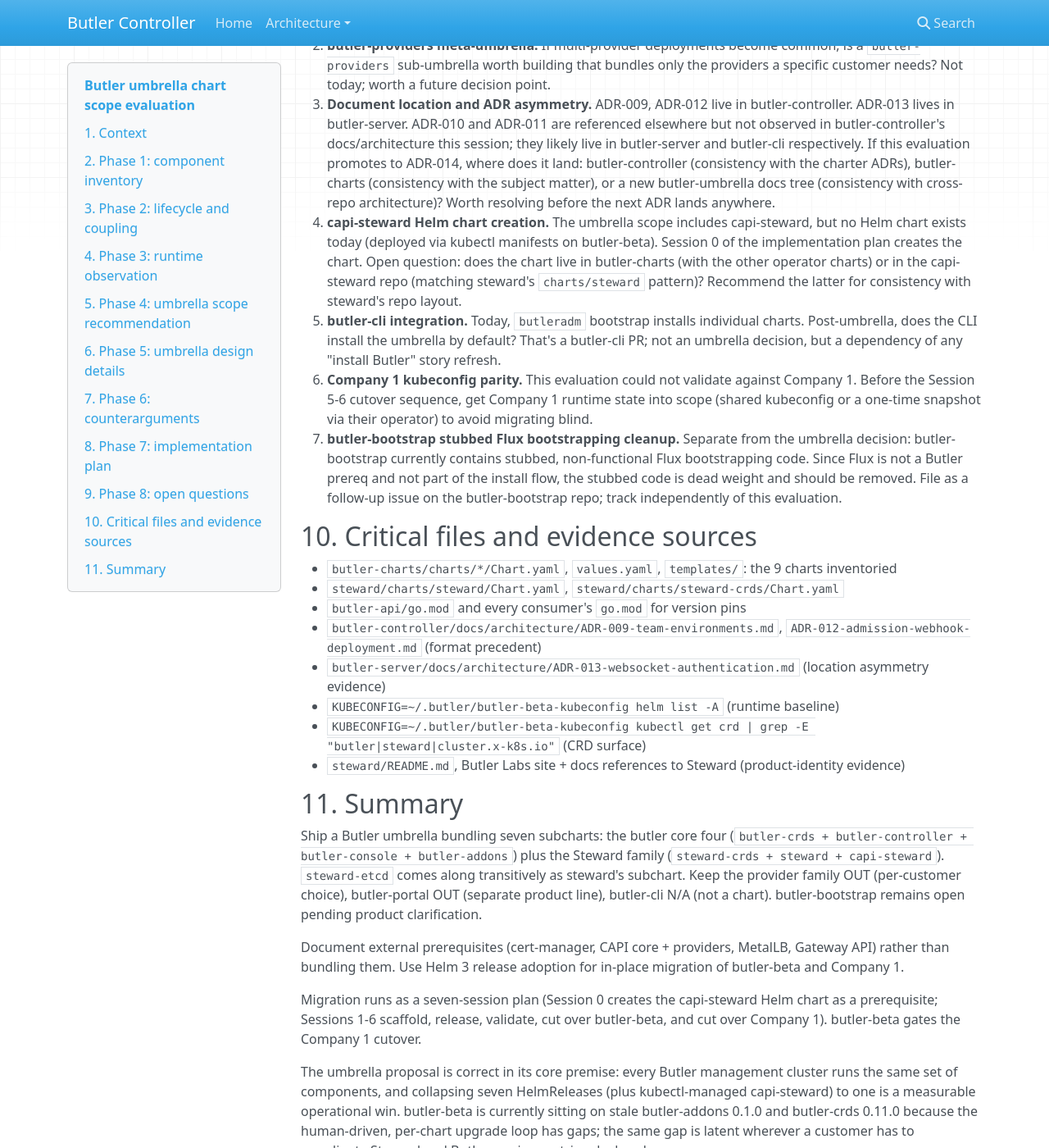
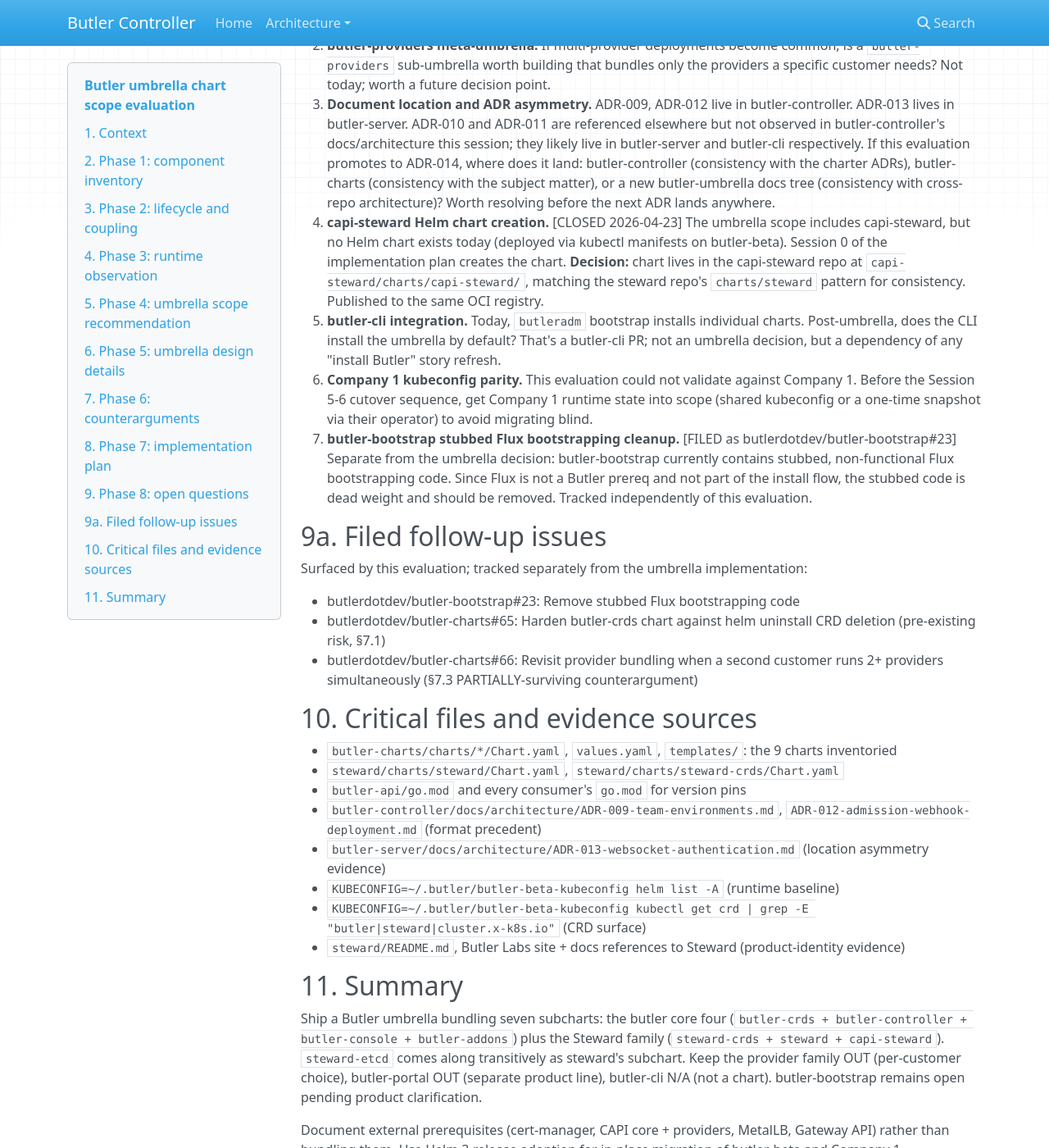
Before and after one commit to butlerdotdev/butler-controller, an MkDocs documentation site: the page built from docs/architecture/umbrella-chart-evaluation.md, in a window 1280 px wide and 1400 px high, scrolled down 14156 px. Shown: the whole window at 82% size. Built offline with MkDocs 1.6.1, drawn with Linux system fonts in a browser that asks for light colours; nearby versions of some CDN libraries.

Commit message:
docs: close umbrella-evaluation Phase 8 items 4 and 7, link follow-up issues
Close the open questions that don't require user input:

- §9.4 capi-steward Helm chart location: decided the capi-steward
  repo (matching steward's charts/steward layout). Closes the open
  question; Session 0 of the implementation plan creates the chart
  there.
- §9.7 butler-bootstrap stubbed Flux bootstrapping cleanup: filed as
  butlerdotdev/butler-bootstrap#23.

Adds a §9a "Filed follow-up issues" section linking three items
surfaced by this evaluation and tracked independently of the umbrella
implementation:
  - butler-bootstrap#23: stubbed Flux code cleanup
  - butler-charts#65: butler-crds helm.sh/resource-policy: keep hardening
  - butler-charts#66: provider-bundling revisit when multi-provider
    deployments become common

Remaining Phase 8 open questions (9.1 butler-bootstrap chart status,
9.3 ADR location) require user decision before the draft can promote
to ADR-014.

```diff
--- a/docs/architecture/umbrella-chart-evaluation.md
+++ b/docs/architecture/umbrella-chart-evaluation.md
@@ -413,10 +413,18 @@ Six sessions. Each session is surgical and validates on butler-beta or a KinD sc
 1. **butler-bootstrap chart status.** Is the chart still intended for use, or has butler-cli fully replaced it? Default: OUT of umbrella until clarified. If kept, re-evaluate inclusion.
 2. **butler-providers meta-umbrella.** If multi-provider deployments become common, is a `butler-providers` sub-umbrella worth building that bundles only the providers a specific customer needs? Not today; worth a future decision point.
 3. **Document location and ADR asymmetry.** ADR-009, ADR-012 live in butler-controller. ADR-013 lives in butler-server. ADR-010 and ADR-011 are referenced elsewhere but not observed in butler-controller's docs/architecture this session; they likely live in butler-server and butler-cli respectively. If this evaluation promotes to ADR-014, where does it land: butler-controller (consistency with the charter ADRs), butler-charts (consistency with the subject matter), or a new butler-umbrella docs tree (consistency with cross-repo architecture)? Worth resolving before the next ADR lands anywhere.
-4. **capi-steward Helm chart creation.** The umbrella scope includes capi-steward, but no Helm chart exists today (deployed via kubectl manifests on butler-beta). Session 0 of the implementation plan creates the chart. Open question: does the chart live in butler-charts (with the other operator charts) or in the capi-steward repo (matching steward's `charts/steward` pattern)? Recommend the latter for consistency with steward's repo layout.
+4. **capi-steward Helm chart creation.** [CLOSED 2026-04-23] The umbrella scope includes capi-steward, but no Helm chart exists today (deployed via kubectl manifests on butler-beta). Session 0 of the implementation plan creates the chart. **Decision:** chart lives in the capi-steward repo at `capi-steward/charts/capi-steward/`, matching the steward repo's `charts/steward` pattern for consistency. Published to the same OCI registry.
 5. **butler-cli integration.** Today, `butleradm` bootstrap installs individual charts. Post-umbrella, does the CLI install the umbrella by default? That's a butler-cli PR; not an umbrella decision, but a dependency of any "install Butler" story refresh.
 6. **Company 1 kubeconfig parity.** This evaluation could not validate against Company 1. Before the Session 5-6 cutover sequence, get Company 1 runtime state into scope (shared kubeconfig or a one-time snapshot via their operator) to avoid migrating blind.
-7. **butler-bootstrap stubbed Flux bootstrapping cleanup.** Separate from the umbrella decision: butler-bootstrap currently contains stubbed, non-functional Flux bootstrapping code. Since Flux is not a Butler prereq and not part of the install flow, the stubbed code is dead weight and should be removed. File as a follow-up issue on the butler-bootstrap repo; track independently of this evaluation.
+7. **butler-bootstrap stubbed Flux bootstrapping cleanup.** [FILED as butlerdotdev/butler-bootstrap#23] Separate from the umbrella decision: butler-bootstrap currently contains stubbed, non-functional Flux bootstrapping code. Since Flux is not a Butler prereq and not part of the install flow, the stubbed code is dead weight and should be removed. Tracked independently of this evaluation.
+
+## 9a. Filed follow-up issues
+
+Surfaced by this evaluation; tracked separately from the umbrella implementation:
+
+- butlerdotdev/butler-bootstrap#23: Remove stubbed Flux bootstrapping code
+- butlerdotdev/butler-charts#65: Harden butler-crds chart against helm uninstall CRD deletion (pre-existing risk, §7.1)
+- butlerdotdev/butler-charts#66: Revisit provider bundling when a second customer runs 2+ providers simultaneously (§7.3 PARTIALLY-surviving counterargument)
 
 ## 10. Critical files and evidence sources
 
```
